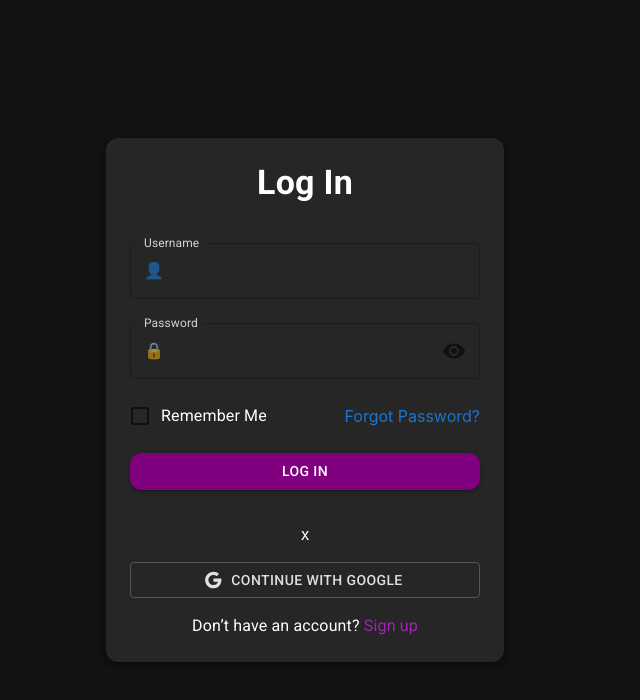
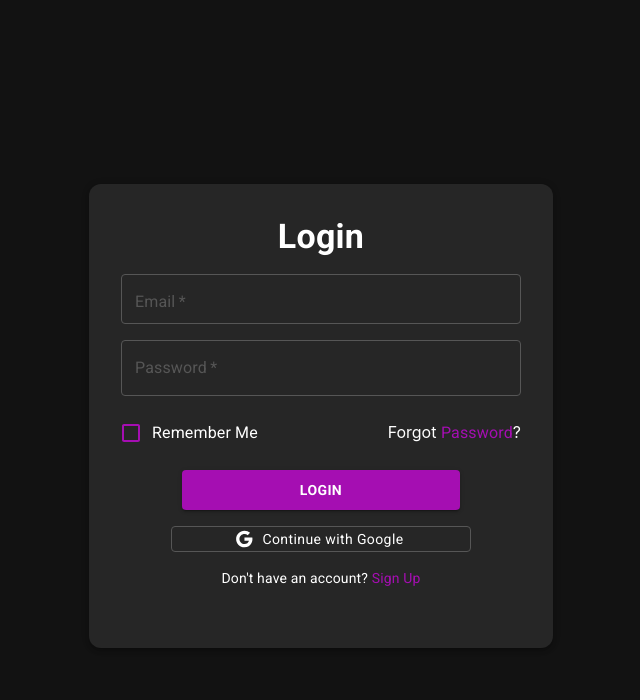
Before and after one commit to nivi-lak/CodeCast-Frontend, a React (Vite) app: page /login in a window 1280 px wide. Shown: the top 700 px of the page, without its empty margins (335-975 px from the left). Built offline with nearby package versions, Linux system fonts and the light colour scheme; a web font is replaced by a local one.

Commit message:
Login and home page have been linked , login frontend done, in home page have added join and create room button

```diff
--- a/src/components/home.jsx
+++ b/src/components/home.jsx
@@ -1,14 +1,113 @@
 import React from "react";
-import { AppBar, Toolbar, Typography, Button, Box } from "@mui/material";
+import { Box, Typography, IconButton, Button } from "@mui/material";
+import AccountCircleIcon from '@mui/icons-material/AccountCircle';
+import SettingsIcon from '@mui/icons-material/Settings';
+import AddIcon from '@mui/icons-material/Add';
 
 const HomePage = () => {
-    return (
-      <Box sx={{ display: "flex", justifyContent: "center", alignItems: "center", height: "100vh" }}>
-        <Typography variant="h4" fontWeight="bold">
-          Welcome to HomePage!
+  return (
+    <Box
+      sx={{
+        position: "fixed", // Fix the page in place
+        top: 0,
+        left: 0,
+        width: "100vw",
+        height: "100vh",
+        display: "flex",
+        flexDirection: "column",
+        background: "rgba(18, 18, 18, 1)",
+        color: "white",
+        overflow: "hidden", // Prevent scrolling
+      }}
+    >
+      <Box
+        sx={{
+          position: "relative", // Set position relative for child elements
+          width: "100vw",
+          height: "40px",
+          background: "rgba(38, 38, 38, 1)",
+          display: "flex",
+          alignItems: "center", // Vertically center the content
+          paddingLeft: "10px", // Add some padding to avoid touching the edges
+        }}
+      >
+        <IconButton sx={{ position: "absolute", right: 100, color:"white",transform: "scale(1.5)"}}>
+          <AccountCircleIcon/>
+        </IconButton>
+        <IconButton sx={{ position: "absolute", right: 50, color:"white", transform: "scale(1.5)"}}>
+          <SettingsIcon/>
+        </IconButton>
+        <Typography variant="h5" sx={{ marginLeft: 6 }}>
+          CC
         </Typography>
       </Box>
-    );
-  };
+      <Box
+      sx={{
+        position: "relative", // Set position relative for child elements
+        width: "100vw",
+        height: "40px",
+        background: "rgba(18, 18, 18, 1)",
+        display: "flex",
+        alignItems: "left",
+        paddingLeft: "15px",
+        paddingTop:"10px",
+        paddingBottom:"10px",
+      }}>
+        <Button
+        type="submit"
+        variant="contained"
 
-  export default HomePage;
+        sx={{
+          padding: 1,
+          fontWeight: "bold",
+          width:"150px",
+          bgcolor:"purple",
+          borderRadius:"50px",
+          ":hover": { bgcolor: "darkorchid" },
+        }}
+        >
+          Join Room
+        </Button>
+      </Box>
+      <Box
+      sx={{
+        width: "100vw",
+        height: "100vh",
+        display: "flex",
+        flexDirection: "column",
+        background: "rgba(18, 18, 18, 1)",
+        padding:2
+      }}>
+        <Box
+        sx={{
+          position: "relative", // Set position relative for child elements
+          width: "150px",
+          height: "150px",
+          backgroundColor: "transparent",
+          border:"2px dashed #565656",
+          borderRadius: 3,
+          boxShadow: 3,
+          display: "flex",
+          justifyContent: "center", // Center horizontally
+          alignItems: "center", // Center vertically
+        }}>
+        <IconButton sx={{ position: "absolute",top:40,color:"white",transform: "scale(1.2)"}}>
+          <AddIcon/>
+        </IconButton>
+        <Button
+        sx={{
+          color:"white",
+           fontFamily: "Arial, sans-serif",
+          fontweight:"normal",
+          textTransform:"none",
+          top:20
+          }}>
+          Create Room
+        </Button>
+        </Box>
+      </Box>
+    </Box>
+  );
+};
+
+export default HomePage;
--- a/src/components/login.jsx
+++ b/src/components/login.jsx
@@ -1,181 +1,238 @@
 import React, { useState } from "react";
-import {
-  Box,
-  Typography,
-  TextField,
-  Button,
-  Checkbox,
-  FormControlLabel,
-  Link,
-  Divider,
-} from "@mui/material";
-import GoogleIcon from "@mui/icons-material/Google";
-import Visibility from "@mui/icons-material/Visibility";
-import VisibilityOff from "@mui/icons-material/VisibilityOff";
-import InputAdornment from "@mui/material/InputAdornment";
+import { Box, Typography, TextField, Button, Link } from "@mui/material";
+import { createTheme, ThemeProvider } from "@mui/material/styles";
+import GoogleIcon from '@mui/icons-material/Google';
+import { Checkbox, FormControlLabel } from "@mui/material";
+import { useNavigate } from "react-router-dom";
+
+const theme = createTheme({
+  palette: {
+    primary: {
+      main: "#A50EB2",
+    },
+  },
+});
 
 const LoginPage = () => {
-  const [showPassword, setShowPassword] = useState(false);
-  const [formData, setFormData] = useState({ username: "", password: "" });
+  const [email, setEmail] = useState("");
+  const [password, setPassword] = useState("");
 
-  const handleChange = (e) => {
-    const { name, value } = e.target;
-    setFormData({ ...formData, [name]: value });
-  };
-
-  const togglePasswordVisibility = () => setShowPassword(!showPassword);
+  const navigate=useNavigate();
 
   const handleLogin = (e) => {
     e.preventDefault();
-    console.log("Logging in with:", formData);
+    console.log("Email:", email);
+    console.log("Password:", password);
+
+    navigate("/home");
   };
+
+
 
   return (
     <Box
       sx={{
-        position: "fixed", // Fix the page in place
+        position: "fixed",
         top: 0,
         left: 0,
-        width: "100vw",
+        minHeight: "100vh",
+        width:"100vw",
+
         display: "flex",
+        justifyContent: "center",
         alignItems: "center",
-        justifyContent: "center",
-        height: "100vh",
-        bgcolor: "rgba(18, 18, 18, 1)",
+        backgroundColor: "rgba(18, 18, 18, 1)",
+        borderColor:"#565656",
+        padding: 2,
       }}
     >
       <Box
         sx={{
-          width: 350,
-          p: 3,
-          bgcolor: "rgba(38, 38, 38, 1)",
+          width: "100%",
+          maxWidth: 400,
+          height: "400px",
+          padding: 4,
+          backgroundColor: "rgba(38, 38, 38, 1)",
+          borderColor:"#565656",
           color: "white",
           borderRadius: 3,
-          boxShadow: 4,
+          boxShadow: 3,
         }}
       >
-        <Typography variant="h4" align="center" fontWeight="bold" mb={3}>
-          Log In
+        <Typography
+          variant="h4"
+          component="h1"
+          sx={{ textAlign: "center", fontWeight: "bold", marginBottom: 2 }}
+        >
+          Login
         </Typography>
+        <form onSubmit={handleLogin}>
+          <Box sx={{ marginBottom: 2 }}>
+            <TextField
+              id="email"
+              label="Email"
+              variant="outlined"
+              fullWidth
 
-        <form onSubmit={handleLogin}>
+              value={email}
+              onChange={(e) => setEmail(e.target.value)}
+              required
+              InputProps={{
+                style: { color: "#565656",height: "50px"  }, // White text in input
+              }}
+              InputLabelProps={{
+                style: { color: "#565656",height: "50px" }, // White label text
+              }}
+              sx={{
+                "& .MuiOutlinedInput-root": {
+                  "& fieldset": { borderColor: "#565656" }, // White border
+                  "&:hover fieldset": { borderColor: "gray" }, // Hover color
+                  "&.Mui-focused fieldset": { borderColor: "white" }, // Focus color
+
+              }}}
+            />
+
+          </Box>
+          <Box sx={{ marginBottom: 2 }}>
             <TextField
-            name="username"
-            label="Username"
+              id="password"
+              label="Password"
+              type="password"
+              variant="outlined"
+
               fullWidth
-            margin="normal"
-            variant="outlined"
+              value={password}
+              onChange={(e) => setPassword(e.target.value)}
+              required
               InputProps={{
-              startAdornment: (
-                <InputAdornment position="start">👤</InputAdornment>
-              ),
-              sx: {
-                color: "lightblue", // Text color
-                "&::placeholder": {
-                  color: "lightgreen", // Placeholder color
-                },
+                style: { color: "white" },
+              }}
+              InputLabelProps={{
+                style: { color: "#565656 ",height: "50px"
+              }}}
+              sx={{
+                "& .MuiOutlinedInput-root": {
+                  "& fieldset": { borderColor: "#565656" },
+                  "&:hover fieldset": { borderColor: "gray" },
+                  "&.Mui-focused fieldset": { borderColor: "white" },
+
                 },
               }}
-            InputLabelProps={{
-              sx: {
-                color: "lightgray", // Label color
+            />
+          </Box>
+          <Box sx={{ display: "flex", justifyContent: "space-between", alignItems: "center", marginBottom: 2 }}>
+            <FormControlLabel
+                  control={
+                    <Checkbox
+                          value="rememberMe"
+                           sx={{ color: "#A50EB2" }}
+                    />
+                          }
+                  label="Remember Me"
+                  sx={{
+                       color: "white",
+                        ".MuiFormControlLabel-label": { fontWeight: "normal" },
+                        display: "flex",
+                         justifyContent: "flex-start",
+                          paddingLeft: 0,
+                      }}
+                  />
+  <Link href="#"
+    sx={{
+      color: "white",
+      fontWeight: "normal",
+      textDecoration: "none",
+      alignSelf: "center",
+
+      "&:hover": {color: "primary.main",textDecoration: "underline"},
+      "& span:hover": {
+        color: "#1976d2", // Blue color on hover
       },
     }}
-            value={formData.username}
-            onChange={handleChange}
-          />
-          <TextField
-            name="password"
-            label="Password"
-            type={showPassword ? "text" : "password"}
-            fullWidth
-            margin="normal"
-            variant="outlined"
-            InputProps={{
-              startAdornment: (
-                <InputAdornment position="start">🔒</InputAdornment>
-              ),
-              endAdornment: (
-                <InputAdornment position="end">
+  >
+     Forgot{" "}
+  <Typography
+    component="span"
+    sx={{
+      color: "#A50EB2", // Purple color by default
+
+      "&:hover": { color: "#1976d2" }, // Blue on hover
+    }}
+  >
+    Password
+  </Typography>
+  ?
+  </Link>
+
+
+</Box>
+
+          <ThemeProvider theme={theme}>
           <Button
-                    onClick={togglePasswordVisibility}
-                    sx={{ minWidth: 0, p: 0, color: "inherit" }}
+            type="submit"
+            variant="contained"
+            color="primary"
+
+            sx={{
+              padding: 1,
+              fontWeight: "bold",
+              width:"278px",
+              ":hover": { bgcolor: "darkorchid" },
+            }}
+
           >
-                    {showPassword ? <VisibilityOff /> : <Visibility />}
+            Login
           </Button>
-                </InputAdornment>
-              ),
-              sx: {
-                color: "lightblue", // Text color
-                "&::placeholder": {
-                  color: "lightgreen", // Placeholder color
-                },
-              },
-            }}
-            InputLabelProps={{
-              sx: {
-                color: "lightgray", // Label color
-              },
-            }}
-            value={formData.password}
-            onChange={handleChange}
-          />
+          </ThemeProvider>
+
+        </form>
 
         <Box
               sx={{
                   display: "flex",
-              justifyContent: "space-between",
-              alignItems: "center",
-              mt: 1,
+                  flexDirection: "column",
+                  gap: 2,
+                  width: "300px",
+                  margin: "auto",
                 }}
               >
-            <FormControlLabel
-              control={<Checkbox color="primary" />}
-              label="Remember Me"
-            />
-            <Link href="#" underline="hover" color="primary">
-              Forgot Password?
-            </Link>
-          </Box>
-
               <Button
-            type="submit"
+                variant="outlined"
                 fullWidth
-            variant="contained"
-            color="secondary"
-            sx={{
-              bgcolor: "purple",
-              mt: 2,
-              mb: 2,
-              ":hover": { bgcolor: "darkorchid" },
-              borderRadius: 3,
-            }}
-          >
-            Log In
-          </Button>
-        </form>
-
-        <Divider sx={{ my: 2 }}>x</Divider>
-
-        <Button
-          fullWidth
-          variant="outlined"
                 startIcon={<GoogleIcon />}
               sx={{
-            borderColor: "rgba(86, 86, 86, 1)",
-            color: "grey.300",
-            ":hover": { borderColor: "grey.400", color: "white" },
+                  textTransform: "none",
+                  height: "26px",
+                  // justifyContent: "flex-start",
+                  justifyContent: "center",
+                  paddingLeft: 2,
+                  paddingRight: 2,
+                  fontWeight: "normal",
+                  color: "white",
+                  borderColor: "#565656",
+                  backgroundColor: "rgba(38, 38, 38, 1)",
+                  "&:hover": {
+                     backgroundColor: "rgba(38, 38, 38, 1)",
+                    },
+                    marginTop: 2,
                 }}
                   >
         Continue with Google
       </Button>
-
-        <Typography align="center" mt={2}>
-          Don’t have an account?{" "}
-          <Link href="/signup" underline="hover" color="secondary">
-            Sign up
+    </Box>
+        <Typography
+          variant="body2"
+          sx={{ textAlign: "center", marginTop: 2, color: "white" }}
+        >
+          Don't have an account?{" "}
+          <Link href="/SignUp" color="#A50EB" underline="hover"
+          sx={{color: "#A50EB2",
+                      "&:hover": {color: "primary",}
+              }}>
+            Sign Up
           </Link>
         </Typography>
+
       </Box>
     </Box>
   );
--- a/src/components/signup.jsx
+++ b/src/components/signup.jsx
@@ -241,7 +241,6 @@ const SignupPage = () => {
               mt: 2,
               mb: 2,
               ":hover": { bgcolor: "darkorchid" },
-              borderRadius: 3,
             }}
           >
             Sign Up
```
Lines whose indentation alone changed are shown as unchanged.
